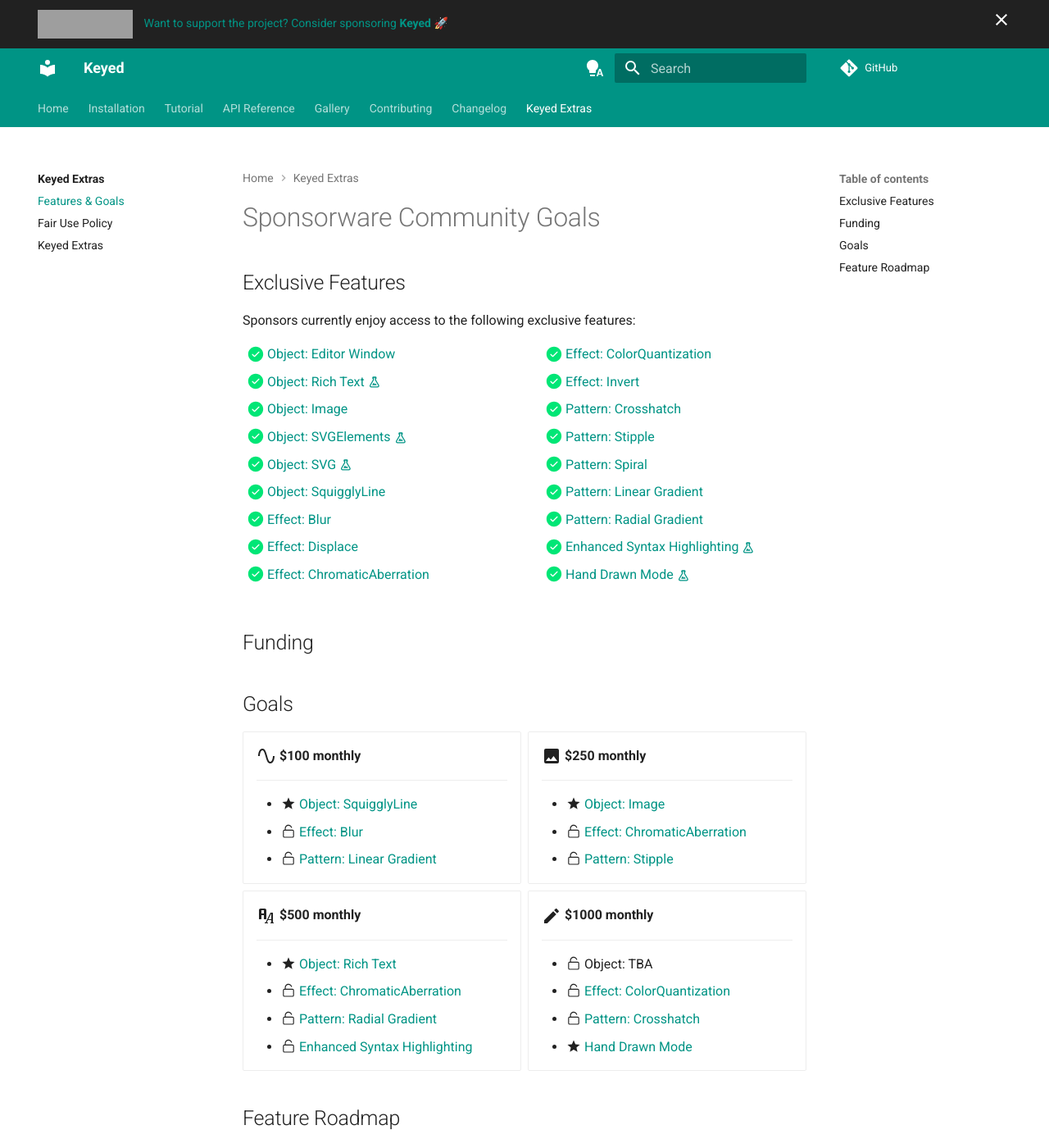
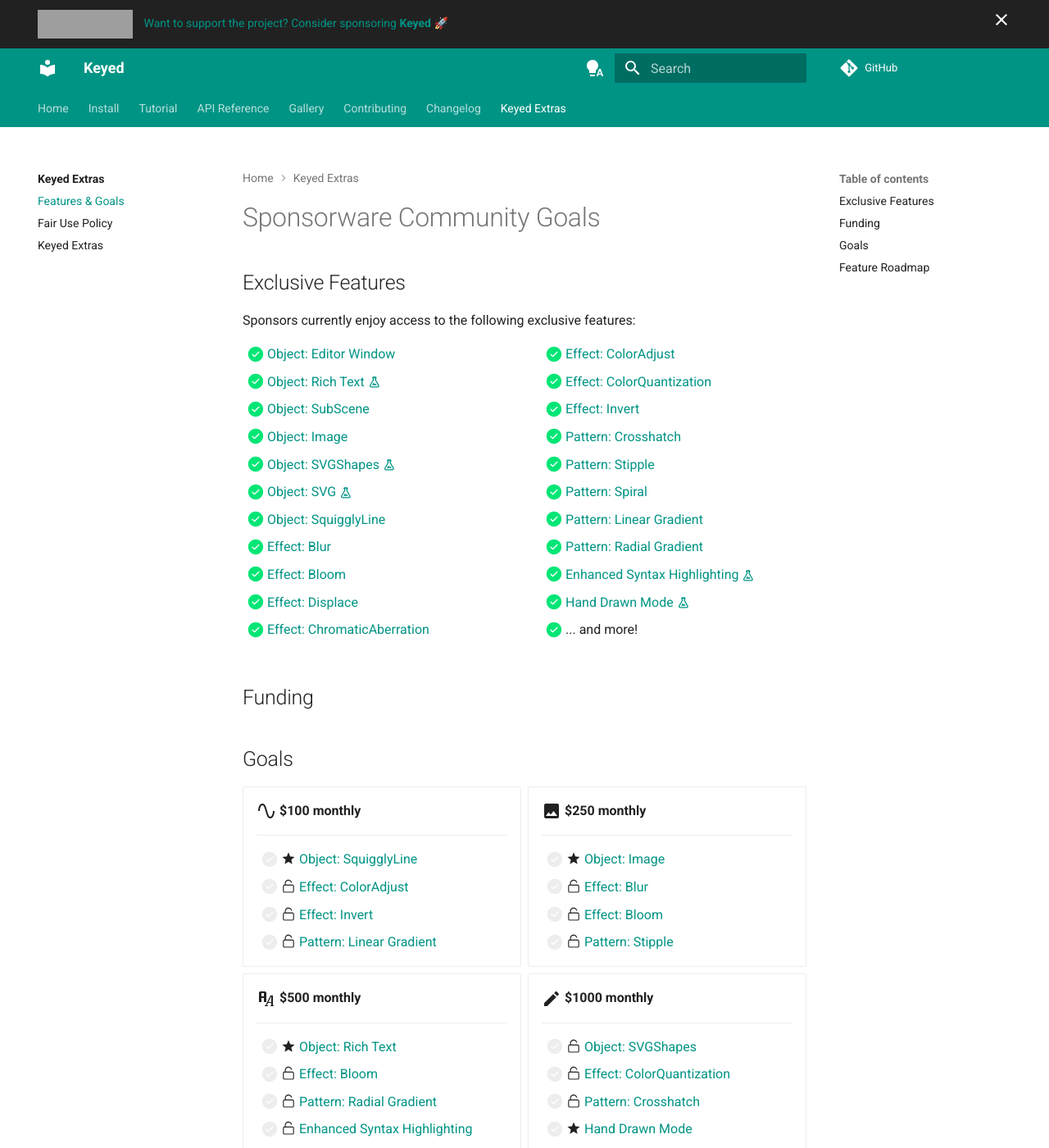
Before and after one commit to dougmercer/keyed, an MkDocs documentation site: the page built from docs/extras/goals.md, in a window 1280 px wide and 1400 px high. Shown: the whole window at 82% size. Built offline with MkDocs 1.6.1 and Material for MkDocs 9.7.7, drawn with Linux system fonts in a browser that asks for light colours; comment, search, counter and statistics services are not loaded; grey boxes are pictures that could not be loaded.

Commit message:
Improve goals and install instructions.
Add pygments objects.inv

fix several page titles

```diff
--- a/docs/extras/goals.md
+++ b/docs/extras/goals.md
@@ -7,13 +7,16 @@
 <div class="mdx-columns" markdown>
 - [x] [Object: Editor Window]
 - [x] [Object: Rich Text] <!-- md:flag experimental -->
+- [x] [Object: SubScene]
 - [x] [Object: Image]
-- [x] [Object: SVGElements] <!-- md:flag experimental -->
+- [x] [Object: SVGShapes] <!-- md:flag experimental -->
 - [x] [Object: SVG] <!-- md:flag experimental -->
 - [x] [Object: SquigglyLine]
 - [x] [Effect: Blur]
+- [x] [Effect: Bloom]
 - [x] [Effect: Displace]
 - [x] [Effect: ChromaticAberration]
+- [x] [Effect: ColorAdjust]
 - [x] [Effect: ColorQuantization]
 - [x] [Effect: Invert]
 - [x] [Pattern: Crosshatch]
@@ -23,25 +26,28 @@
 - [x] [Pattern: Radial Gradient]
 - [x] [Enhanced Syntax Highlighting] <!-- md:flag experimental -->
 - [x] [Hand Drawn Mode] <!-- md:flag experimental -->
-<!-- - [x] ... and more experimental features already available! -->
+- [x] ... and more!
 
-  [Object: Editor Window]: https://www.google.com
-  [Object: Rich Text]: ../setup/setting-up-navigation.md#navigation-path
-  [Object: Image]: ../setup/setting-up-a-blog.md#advanced-settings
-  [Object: SVGElements]: ../setup/setting-up-a-blog.md#adding-author-profiles
-  [Object: SVG]: ../setup/setting-up-a-blog.md#pinning-a-post
-  [Object: SquigglyLine]: ../setup/setting-up-navigation.md#instant-prefetching
-  [Effect: Blur]: https://www.google.com
-  [Effect: Displace]: https://www.google.com
-  [Effect: ChromaticAberration]: https://www.google.com
-  [Effect: ColorQuantization]: https://www.google.com
-  [Effect: Invert]: https://www.google.com
-  [Pattern: Crosshatch]: https://www.google.com
-  [Pattern: Polka Dot]: https://www.google.com
-  [Pattern: Stipple]: https://www.google.com
-  [Pattern: Spiral]: https://www.google.com
-  [Pattern: Linear Gradient]: https://www.google.com
-  [Pattern: Radial Gradient]: https://www.google.com
+  [Object: Editor Window]: https://dougmercer.github.io/keyed-extras-docs/api/editor/#keyed_extras.editor.Editor
+  [Object: SubScene]: https://dougmercer.github.io/keyed-extras-docs/api/subscene/#keyed_extras.subscene.SubScene
+  [Object: Rich Text]: https://dougmercer.github.io/keyed-extras-docs/api/rich-text/#keyed_extras.rich_text.RichText
+  [Object: Image]: https://dougmercer.github.io/keyed-extras-docs/api/image/#keyed_extras.image.Image
+  [Object: SVGShapes]: https://dougmercer.github.io/keyed-extras-docs/api/svg/#keyed_extras.svg.SVGShapes
+  [Object: SVG]: https://dougmercer.github.io/keyed-extras-docs/api/svg/#keyed_extras.svg.SVG
+  [Object: SquigglyLine]: https://dougmercer.github.io/keyed-extras-docs/api/shapes/#keyed_extras.squiggly.SquigglyLine
+  [Effect: Blur]: https://dougmercer.github.io/keyed-extras-docs/api/effects/#keyed_extras.effects.blur.Blur
+  [Effect: Bloom]: https://dougmercer.github.io/keyed-extras-docs/api/effects/#keyed_extras.effects.bloom.Bloom
+  [Effect: Displace]: https://dougmercer.github.io/keyed-extras-docs/api/effects/#keyed_extras.effects.displace.Displace
+  [Effect: ColorAdjust]: https://dougmercer.github.io/keyed-extras-docs/api/effects/#keyed_extras.effects.color.ColorAdjust
+  [Effect: ChromaticAberration]: https://dougmercer.github.io/keyed-extras-docs/api/effects/#keyed_extras.effects.color.ChromaticAberration
+  [Effect: ColorQuantization]: https://dougmercer.github.io/keyed-extras-docs/api/effects/#keyed_extras.effects.color.ColorQuantization
+  [Effect: Invert]: https://dougmercer.github.io/keyed-extras-docs/api/effects/#keyed_extras.effects.color.Invert
+  [Pattern: Crosshatch]: https://dougmercer.github.io/keyed-extras-docs/api/patterns/#keyed_extras.patterns.cross_hatch_pattern
+  [Pattern: Polka Dot]: https://dougmercer.github.io/keyed-extras-docs/api/patterns/#keyed_extras.patterns.polka_dot_pattern
+  [Pattern: Stipple]: https://dougmercer.github.io/keyed-extras-docs/api/patterns/#keyed_extras.patterns.stipple_pattern
+  [Pattern: Spiral]: https://dougmercer.github.io/keyed-extras-docs/api/patterns/#keyed_extras.patterns.spiral_pattern
+  [Pattern: Linear Gradient]: https://dougmercer.github.io/keyed-extras-docs/api/patterns/#keyed_extras.patterns.linear_gradient_pattern
+  [Pattern: Radial Gradient]: https://dougmercer.github.io/keyed-extras-docs/api/patterns/#keyed_extras.patterns.radial_gradient_pattern
   [Enhanced Syntax Highlighting]: https://www.google.com
   [Hand Drawn Mode]: https://www.google.com
 </div>
@@ -57,44 +63,43 @@
 
     ---
 
-    * :material-star: [Object: SquigglyLine]
-    * :octicons-unlock-24: [Effect: Blur]
-    * :octicons-unlock-24: [Pattern: Linear Gradient]
+    - [ ] :material-star: [Object: SquigglyLine]
+    - [ ] :octicons-unlock-24: [Effect: ColorAdjust]
+    - [ ] :octicons-unlock-24: [Effect: Invert]
+    - [ ] :octicons-unlock-24: [Pattern: Linear Gradient]
 
 -   :material-image:{ .lg .middle } __$250 monthly__
 
     ---
 
-    * :material-star: [Object: Image]
-    * :octicons-unlock-24: [Effect: ChromaticAberration]
-    * :octicons-unlock-24: [Pattern: Stipple]
+    - [ ] :material-star: [Object: Image]
+    - [ ] :octicons-unlock-24: [Effect: Blur]
+    - [ ] :octicons-unlock-24: [Effect: Bloom]
+    - [ ] :octicons-unlock-24: [Pattern: Stipple]
 
 -   :material-format-font:{ .lg .middle } __$500 monthly__
 
     ---
 
-    * :material-star: [Object: Rich Text]
-    * :octicons-unlock-24: [Effect: ChromaticAberration]
-    * :octicons-unlock-24: [Pattern: Radial Gradient]
-    * :octicons-unlock-24:{ .highlight } [Enhanced Syntax Highlighting]
+    - [ ] :material-star: [Object: Rich Text]
+    - [ ] :octicons-unlock-24: [Effect: Bloom]
+    - [ ] :octicons-unlock-24: [Pattern: Radial Gradient]
+    - [ ] :octicons-unlock-24:{ .highlight } [Enhanced Syntax Highlighting]
 
 -   :material-pencil:{ .lg .middle } __$1000 monthly__
 
     ---
 
-    * :octicons-unlock-24: Object: TBA
-    * :octicons-unlock-24: [Effect: ColorQuantization]
-    * :octicons-unlock-24: [Pattern: Crosshatch]
-    * :material-star: [Hand Drawn Mode]
+    - [ ] :octicons-unlock-24: [Object: SVGShapes]
+    - [ ] :octicons-unlock-24: [Effect: ColorQuantization]
+    - [ ] :octicons-unlock-24: [Pattern: Crosshatch]
+    - [ ] :material-star: [Hand Drawn Mode]
 
 </div>
 <!-- [Object: Editor Window]
-[Object: SVGElements]
+[Object: SubScene]
 [Object: SVG]
 [Effect: Displace]
-[Effect: ColorQuantization]
-[Effect: Invert]
-[Pattern: Stipple]
 [Pattern: Spiral] -->
 
 <!-- ## Goals Completed -->
--- a/mkdocs.yml
+++ b/mkdocs.yml
@@ -118,12 +118,9 @@
   - pymdownx.details
   - pymdownx.superfences
 
-# not_in_nav: |
-#   /tutorials/**/*.md
-
 nav:
   - Home: index.md
-  - Installation: install.md
+  - Install: install.md
   - Tutorial:
     - First Scene: tutorial/first_scene.md
     - Easing: tutorial/easing.md
@@ -144,13 +141,13 @@
     - Utilities: api/utils.md
     - Implementation Details: api/impl.md
   - Gallery:
-    - index: gallery/index.md
+    - Gallery: gallery/index.md
   - Contributing:
-    - index: contributing/index.md
+    - Contributing: contributing/index.md
     - Dev Environment: contributing/environment.md
   - Changelog: changelog/index.md
   - Keyed Extras:
-    - index: extras/index.md
+    - Keyed Extras: extras/index.md
     - Features & Goals: extras/goals.md
     - Fair Use Policy: extras/fairuse.md
     - Keyed Extras: https://dougmercer.github.io/keyed-extras-docs/
@@ -174,6 +171,7 @@
           - https://docs.python.org/3/objects.inv
           - https://pycairo.readthedocs.io/en/latest/objects.inv
           - https://numpy.org/doc/stable/objects.inv
+          - https://pygments.org/objects.inv
           options:
             docstring_style: google
             docstring_options:
```
Also changed, not shown: docs/extras/index.md (+3 -12 lines), docs/install.md (+64 -33 lines).
